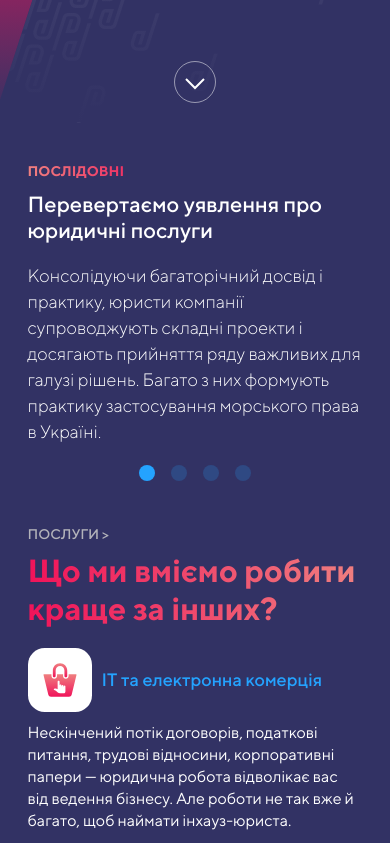
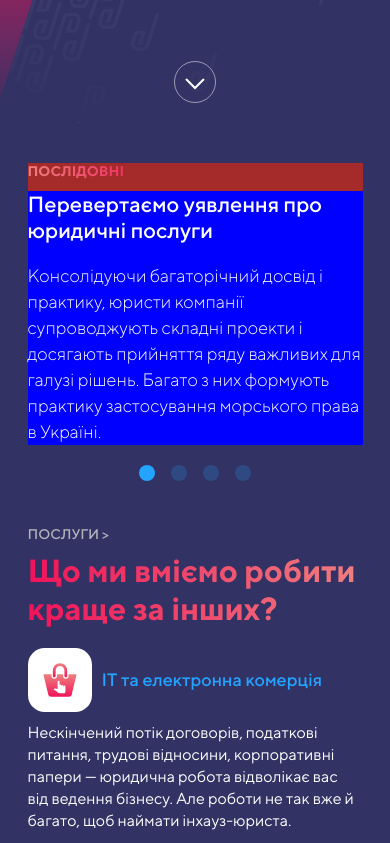
Before and after one commit to artem-halishchuk/lesson-18, a website: page src/index.html in a window 390 px wide. Shown: the part 721-1564 px from the top of the page. Drawn offline with Linux system fonts and the light colour scheme.

Commit message:
final responsible

```diff
--- a/src/index.html
+++ b/src/index.html
@@ -121,8 +121,8 @@
         <section class="sub-hero">
             <div class="sub-hero__content">
                 <!-- START advantages  -->
-                <div class="container">
-                    <section class="advantages" id="advantages">
+
+                <section class="advantages container" id="advantages">
                     <nav class="advantages__nav">
                         <ul class="advantages__list">
                             <li class="advantages__item">
@@ -183,8 +183,6 @@
                                                         </li>
                     </ul>
                 </section>
-
-                </div>
                 <!-- END advantages  -->
                 <!-- START Our services  -->
                 <section aria-label=" Our services" class="our-services container">
@@ -218,8 +216,8 @@
                                                     <li class="our-services__item">
                                                         <a href="#" aria-label="Search doctor"
                                                             class="our-services__link">
-                                                                <img src="images/our-services/case.svg"
-                                                                    alt="Search doctor" class="our-services__image" />
+                                                            <img src="images/our-services/case.svg" alt="Search doctor"
+                                                                class="our-services__image" />
                                                             <h3 class="our-services__heading">Комплексний щоденний
                                                                 юридичний супровід</h3>
                                                             <p class="our-services__description">
@@ -295,8 +293,8 @@
                                                     <li class="our-services__item">
                                                         <a href="#" aria-label="Search doctor"
                                                             class="our-services__link">
-                                                                <img src="images/our-services/court.svg"
-                                                                    alt="Search doctor" class="our-services__image" />
+                                                            <img src="images/our-services/court.svg" alt="Search doctor"
+                                                                class="our-services__image" />
                                                             <h3 class="our-services__heading">Судове представництво
                                                             </h3>
                                                             <p class="our-services__description">
--- a/src/scss/advantages.scss
+++ b/src/scss/advantages.scss
@@ -1,7 +1,7 @@
 .advantages {
   display: grid;
   grid-template-areas: 'advantages__nav advantages-description';
-  grid-template-columns: 530px auto;
+  grid-template-columns: 50% auto;
   grid-template-rows: 1fr;
   justify-items: end;
   align-items: center;
@@ -10,7 +10,10 @@
     display: none;
   }
   & {
-    @media (max-width: 788px) {
+    @media (max-width: 1024px) {
+        grid-template-columns: 330px auto;
+      }
+    @media (max-width: 768px) {
       padding-top: 40px;
       .listing {
         display: flex;
@@ -20,15 +23,16 @@
 }
 .advantages__nav {
   grid-area: advantages__nav;
+  background-color: brown;
   .advantages__item {
     display: flex;
     flex-direction: column;
     align-items: flex-end;
-    width: 430px;
+    max-width: 430px;
   }
 }
 .advantages__list {
-  @media (max-width: 788px) {
+  @media (max-width: 768px) {
     .advantages__item {
       display: none;
       width: 335px;
@@ -40,10 +44,13 @@
   }
 }
 .advantages__button {
-  @media (max-width: 788px) {
+  @media (max-width: 768px) {
     border-right: none;
   }
   @include font-h1;
+  @media (max-width: 1024px) {
+    @include font-h2;
+  }
   //line-height: 1.9;
   padding: 12px 0;
   padding-right: 40px;
@@ -62,7 +69,7 @@
   }
 }
 .advantages__button:hover {
-  @media (max-width: 788px) {
+  @media (max-width: 768px) {
     border-right: none;
   }
   border-right: 4px solid var(--color-accent);
@@ -73,48 +80,52 @@
 .advantages-description {
   grid-area: advantages-description;
   justify-self: start;
+  background-color: blue;
   .advantages-description__item {
-    width: 600px;
+    max-width: 500px;
     margin-left: 40px;
     color: var(--color-text-for-dark);
     .advantages-description__heading {
       @include font-h2;
       margin-bottom: 20px;
+      @media (max-width: 1024px) {
+        @include font-h3;
+      }
     }
     .advantages-description__text {
       @include font-h3;
+      @media (max-width: 1024px) {
+        @include font-h4;
+      }
     }
   }
 }
 
-@media (max-width: 1340px) {
-  .container {
-    width: var(--display-size-2);
-    .advantages-description__item {
-      width: 400px;
-    }
-  }
-}
-@media (max-width: 1020px) {
-  .container {
-    width: var(--display-size-3);
-    .advantages-description__item {
-      width: 300px;
-    }
-  }
-  .advantages {
-    display: grid;
-    grid-template-areas: 'advantages__nav advantages-description';
-    grid-template-columns: 430px auto;
-    grid-template-rows: 1fr;
-    width: var(--display-size-3);
-  }
-  .advantages-description__item {
-    width: 300px;
-    width: var(--display-size-3);
-  }
-}
-@media (max-width: 788px) {
+// @media (max-width: 1440px) {
+//     .advantages-description__item {
+//       width: 400px;
+//     }
+
+// }
+// @media (max-width: 1024px) {
+//     .advantages-description__item {
+//       width: 300px;
+//     }
+//   }
+//   .advantages {
+//     display: grid;
+//     grid-template-areas: 'advantages__nav advantages-description';
+//     grid-template-columns: 430px auto;
+//     grid-template-rows: 1fr;
+//     width: var(--display-size-3);
+//   }
+//   .advantages-description__item {
+//     width: 300px;
+//     width: var(--display-size-3);
+//   }
+
+
+@media (max-width: 768px) {
   .advantages {
     display: flex;
     flex-direction: column;
--- a/src/scss/case.scss
+++ b/src/scss/case.scss
@@ -65,23 +65,16 @@
   text-transform: uppercase;
 }
 
-@media (max-width: 1320px) {
-  .container {
-    width: var(--display-size-2);
-  }
-}
 @media (max-width: 1024px) {
-  .container {
-    width: var(--display-size-3);
+
     .case__link-heading {
       @include font-h4;
       color: var(--color-main-400);
     }
-  }
+
 }
 @media (max-width: 768px) {
-  .container {
-    width: var(--display-size-4);
+
     .case__list {
       display: flex;
       flex-direction: column;
@@ -89,5 +82,5 @@
     .case__item {
       display: flex;
     }
-  }
+
 }
--- a/src/scss/current-company.scss
+++ b/src/scss/current-company.scss
@@ -13,9 +13,10 @@
     grid-template-rows: repeat(3, 1fr);
     margin-top: 30px;
     justify-items: end;
+    width: 100%;
   }
   .current-company__item {
-    width: calc((100vw - 0px) / 4);
+    width: 100%;
     height: calc(360px / 3);
     .current-company__link {
       display: block;
@@ -83,75 +84,16 @@
   }
 }
 
-// @media (min-width: 1460px) {
-//   .current-company {
-//     width: 1440px;
-//   }
-// }
-// @media (max-width: 1460px) {
-//   .current-company {
-//     width: 1040px;
-//     .current-company__item {
-//       width: calc(1320px / 4);
-//     }
-//   }
-// }
-// @media (max-width: 1340px) {
-//   .current-company {
-//     width: 1000px;
-//     .current-company__item {
-//       width: calc(1000px / 4);
-//     }
-//   }
-// }
-// @media (max-width: 1000px) {
-//   .current-company {
-//     width: 768px;
-//     .current-company__item {
-//       width: calc(100vw / 3);
-//     }
-//     .current-company__list {
-//       display: grid;
-//       grid-template-columns: repeat(3, 1fr);
-//       grid-template-rows: repeat(4, 1fr);
-//       margin-top: 30px;
-//       justify-items: end;
-//     }
-//     .current-company__item {
-//       display: flex;
-//       align-items: center;
-//       justify-content: center;
-//       height: calc(360px / 3);
-//       padding: 36px 72px;
-//     }
-//   }
-// }
-
 @media (max-width: 768px) {
   .current-company {
-    // width: 360px;
-    // .current-company__item {
-    //   width: calc(100vw / 2);
-    // }
     .current-company__list {
       display: grid;
       grid-template-columns: repeat(2, 1fr);
       grid-template-rows: repeat(6, 1fr);
       margin-top: 30px;
-      //justify-items: end;
     }
     .current-company__item {
-      width: calc((100vw - 0px) / 2);
       height: 90px;
-      //   display: flex;
-      //   align-items: center;
-      //   justify-content: center;
-      //   height: 90px;
-      //   padding: 36px 72px;
     }
-    //   .current-company__image {
-    //     width: calc(188px * 0.8);
-    //     height: auto;
-    //   }
   }
 }
--- a/src/scss/news.scss
+++ b/src/scss/news.scss
@@ -12,7 +12,6 @@
   padding-top: 40px;
   overflow: hidden;
   .news-shadow {
-    //@include container;
     @include button-more-posts;
     display: flex;
     position: absolute;
--- a/src/scss/styles.scss
+++ b/src/scss/styles.scss
@@ -13,5 +13,4 @@
 @import 'footer';
 @import 'services/services';
 @import 'services/services-page';
-@import 'about/header-about';
-@import 'about/header-about';
+@import 'about/about';
--- a/src/scss/team.scss
+++ b/src/scss/team.scss
@@ -54,17 +54,15 @@
 
 @include listing;
 
-@media (max-width: 1340px) {
-  .container {
-    width: var(--display-size-2);
+@media (max-width: 1440px) {
+
     .team__photo {
       height: 470px;
-    }
+
   }
 }
-@media (max-width: 1020px) {
-  .container {
-    width: var(--display-size-3);
+@media (max-width: 1024px) {
+
     .team__photo {
       height: 390px;
     }
@@ -76,12 +74,10 @@
       padding-top: 20px;
       padding-bottom: 10px;
     }
-  }
+
 }
-@media (max-width: 788px) {
-  .container {
-    width: var(--display-size-4);
-  }
+@media (max-width: 768px) {
+
   .team__photo,
   .team__description > .team__name,
   .team__description > .team__position {
```
Also changed, not shown: src/scss/our-services.scss (+9 -9 lines), src/css/styles.css, src/scss/about/about.scss (renamed from src/scss/about/header-about.scss). Lines whose indentation alone changed are shown as unchanged.
